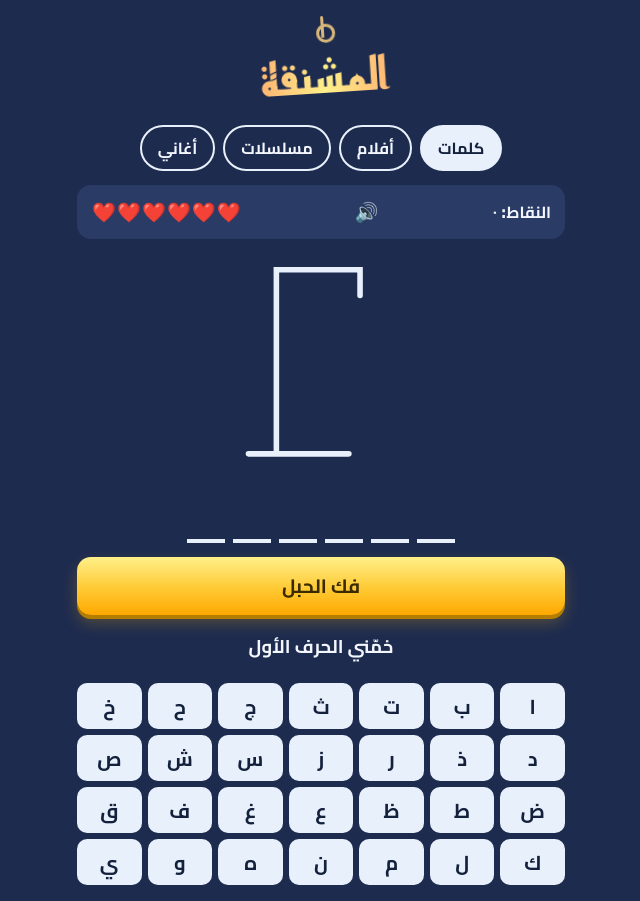
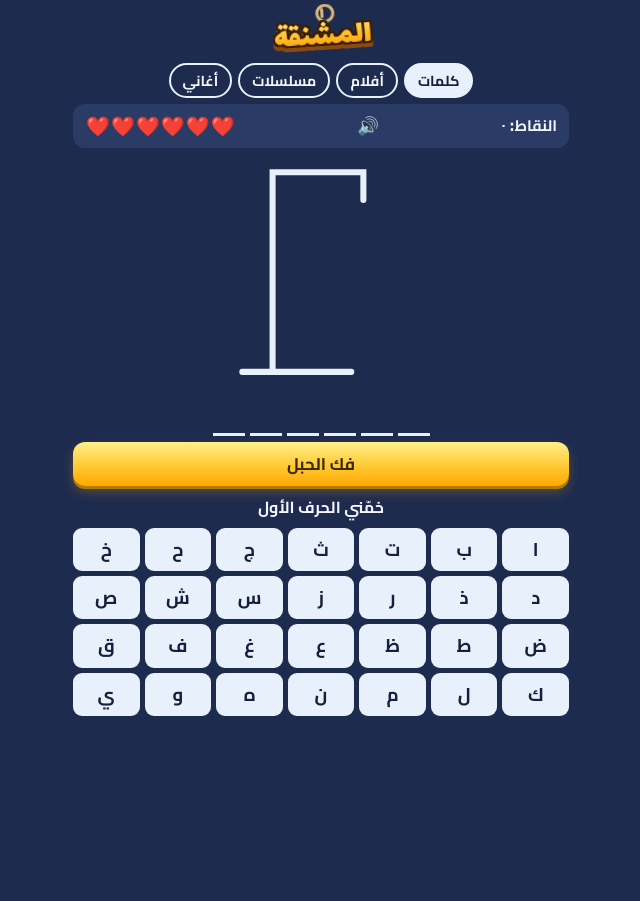
Before and after one commit to shery25shery-netizen/Hangman, a website: page www/index.html in a window 1280 px wide. Shown: the whole page, without its empty margins (319-959 px from the left). After the commit the page ends 800 px from the top, so only its background shows below. Drawn offline with Linux system fonts and the light colour scheme.

Commit message:
Add files via upload

```diff
--- a/www/index.html
+++ b/www/index.html
@@ -6,35 +6,36 @@
 <title>المشنقة</title>
 
 <style>
+@font-face{font-family:Lalezar;font-weight:400;src:url(fonts/lalezar-arabic-400-normal.woff2) format("woff2")}
 @font-face{font-family:Cairo;font-weight:500;src:url(fonts/cairo-arabic-500-normal.woff2) format("woff2")}
 @font-face{font-family:Cairo;font-weight:700;src:url(fonts/cairo-arabic-700-normal.woff2) format("woff2")}
 @font-face{font-family:'Reem Kufi';font-weight:600;src:url(fonts/reem-kufi-arabic-600-normal.woff2) format("woff2")}
 @font-face{font-family:'Reem Kufi';font-weight:700;src:url(fonts/reem-kufi-arabic-700-normal.woff2) format("woff2")}
 :root{--bg:#1d2b4f;--panel:#2a3b66;--tile:#e8f0fb;--ink:#14213d;--accent:#ff7a59;--ok:#3cc08f;--bad:#e8527a;--text:#f3f6fd;
-box-sizing:border-box;padding-top:env(safe-area-inset-top,0px);padding-bottom:env(safe-area-inset-bottom,0px)}
+}
 :root:not([data-theme="light"]){color-scheme:dark}
 *{box-sizing:border-box;-webkit-tap-highlight-color:transparent;-webkit-user-select:none;user-select:none}
-html{scroll-padding-top:env(safe-area-inset-top,0px)}
-body{margin:0;background:var(--bg);color:var(--text);font-family:Cairo,Tahoma,sans-serif;min-height:100%;display:flex;justify-content:center}
-main{width:100%;max-width:520px;padding:16px;display:flex;flex-direction:column;gap:14px}
-.logo{display:flex;flex-direction:column;align-items:center;transform-origin:50% 0;animation:swing 3.2s ease-in-out infinite}
-.logo i{width:3px;height:22px;background:#d9b779;border-radius:2px;position:relative}
+html,body{height:100%;overflow:hidden;overscroll-behavior:none;touch-action:manipulation}
+body{margin:0;background:var(--bg);color:var(--text);font-family:Cairo,Tahoma,sans-serif;display:flex;justify-content:center}
+main{width:100%;max-width:520px;height:100dvh;padding:max(8px,env(safe-area-inset-top,0px)) 12px max(8px,env(safe-area-inset-bottom,0px));display:flex;flex-direction:column;gap:6px;overflow:hidden}
+.logo{flex:none;display:flex;flex-direction:column;align-items:center;transform-origin:50% 0;animation:swing 3.2s ease-in-out infinite}
+.logo i{width:3px;height:10px;background:#d9b779;border-radius:2px;position:relative;flex:none}
 .logo i::after{content:"";position:absolute;bottom:-5px;left:-5px;width:13px;height:13px;border:3px solid #d9b779;border-radius:50%}
-h1{font-family:'Reem Kufi',Tahoma,serif;font-size:2.8rem;margin:6px 0 0;text-align:center;background:linear-gradient(90deg,#fff08a,#ff7a59,#fff08a);background-size:200% 100%;-webkit-background-clip:text;background-clip:text;color:transparent;-webkit-text-fill-color:transparent;animation:shine 4s linear infinite}
+h1{font-family:Lalezar,'Reem Kufi',Tahoma,serif;font-weight:400;font-size:2.1rem;line-height:1.1;margin:2px 0 0;text-align:center;letter-spacing:0;color:#ffb81f;background:linear-gradient(180deg,#ffe27a 0%,#ffb81f 50%,#f27d12 100%);-webkit-background-clip:text;background-clip:text;-webkit-text-fill-color:transparent;-webkit-text-stroke:0;filter:drop-shadow(2px 0 0 #3a1c07) drop-shadow(-2px 0 0 #3a1c07) drop-shadow(0 2px 0 #3a1c07) drop-shadow(0 -2px 0 #3a1c07) drop-shadow(0 4px 0 #8a4a10)}
 @keyframes swing{0%,100%{transform:rotate(4deg)}50%{transform:rotate(-4deg)}}
-@keyframes shine{to{background-position:-200% 0}}
+
 @keyframes shake{0%,100%{transform:translateX(0)}20%{transform:translateX(-12px)}40%{transform:translateX(10px)}60%{transform:translateX(-8px)}80%{transform:translateX(6px)}}
 .shake{animation:shake .45s}
 .heart{display:inline-block;width:1.3em;transition:transform .35s,opacity .35s,width .35s;letter-spacing:0}
 .heart.gone{transform:scale(0) rotate(40deg);opacity:0;width:0}
-.snd{font:inherit;font-size:1.2rem;background:none;border:0;color:var(--text);cursor:pointer}
+.snd{font:inherit;font-size:1.1rem;padding:0;background:none;border:0;color:var(--text);cursor:pointer}
 @media(prefers-reduced-motion:reduce){.logo,h1{animation:none}}
-.cats{display:flex;gap:8px;justify-content:center;flex-wrap:wrap}
-.cats button{font:inherit;font-weight:700;border:2px solid var(--tile);background:transparent;color:var(--text);padding:6px 16px;border-radius:999px;cursor:pointer}
+.cats{flex:none;display:flex;gap:6px;justify-content:center;flex-wrap:nowrap}
+.cats button{font:inherit;font-weight:700;font-size:.9rem;border:2px solid var(--tile);background:transparent;color:var(--text);padding:2px 12px;border-radius:999px;cursor:pointer}
 .cats button.on{background:var(--tile);color:var(--ink)}
-.bar{display:flex;justify-content:space-between;align-items:center;background:var(--panel);border-radius:14px;padding:8px 14px;font-weight:700}
+.bar{flex:none;display:flex;justify-content:space-between;align-items:center;background:var(--panel);border-radius:12px;padding:4px 12px;font-weight:700;font-size:.95rem}
 .lives{letter-spacing:3px;font-size:1.2rem}
-svg{width:190px;height:212px;align-self:center}
+svg{flex:1 1 0;min-height:50px;width:100%;max-height:230px;align-self:center}
 svg .gal{stroke:var(--tile);stroke-width:5;stroke-linecap:round;fill:none}
 .man{transform-origin:120px 38px;animation:dangle 2.4s ease-in-out infinite}
 @keyframes dangle{0%,100%{transform:rotate(3deg)}50%{transform:rotate(-3deg)}}
@@ -51,24 +52,24 @@ svg[data-w="5"] .eyes circle:nth-child(odd){r:5.5}
 svg[data-w="6"] .man{animation-duration:.5s}
 @media(prefers-reduced-motion:reduce){.man{animation:none}}
 .part{display:none}.part.show{display:inline;transform-box:fill-box;transform-origin:50% 0;animation:pop .45s}
-.word{display:flex;flex-wrap:wrap;gap:8px;justify-content:center;min-height:64px;align-items:flex-end;direction:rtl}
-.slot{width:38px;height:50px;border-bottom:4px solid var(--tile);font-family:'Reem Kufi',Tahoma,serif;font-size:2rem;text-align:center;line-height:50px}
-.slot.gap{border:0;width:16px}
+.word{flex:none;display:flex;flex-wrap:wrap;gap:5px;justify-content:center;align-items:flex-end;direction:rtl;min-height:46px}
+.slot{width:clamp(22px,8vw,32px);height:clamp(34px,6dvh,42px);border-bottom:3px solid var(--tile);font-family:'Reem Kufi',Tahoma,serif;font-size:clamp(1.3rem,4.4dvh,1.7rem);text-align:center;line-height:clamp(34px,6dvh,42px)}
+.slot.gap{border:0;width:12px}
 .slot.miss{color:var(--bad)}
-.kb{display:grid;grid-template-columns:repeat(7,1fr);gap:6px}
-.kb button{font:inherit;font-size:1.25rem;font-weight:700;height:46px;border:0;border-radius:10px;background:var(--tile);color:var(--ink);cursor:pointer}
+.kb{flex:none;display:grid;grid-template-columns:repeat(7,1fr);gap:5px}
+.kb button{font:inherit;font-size:1.15rem;font-weight:700;height:clamp(32px,5.4dvh,44px);border:0;border-radius:9px;background:var(--tile);color:var(--ink);cursor:pointer;padding:0}
 .kb button:disabled{cursor:default;opacity:.9}
 .kb button.hit{background:var(--ok);color:#06251a}
 .kb button.miss{background:var(--bad);color:#fff;opacity:.55}
 button:focus-visible{outline:3px solid var(--accent);outline-offset:2px}
-.rope{font:inherit;font-weight:700;font-size:1.2rem;border:0;border-radius:14px;padding:11px;color:#3a2a00;cursor:pointer;background:linear-gradient(180deg,#fff08a 0%,#ffc933 55%,#ffa800 100%);box-shadow:0 4px 0 #b37e00,0 8px 16px rgba(255,184,0,.25)}
+.rope[hidden]{display:none}.rope{flex:none;font:inherit;font-weight:700;font-size:1.05rem;border:0;border-radius:12px;padding:6px;color:#3a2a00;cursor:pointer;background:linear-gradient(180deg,#fff08a 0%,#ffc933 55%,#ffa800 100%);box-shadow:0 3px 0 #b37e00,0 6px 12px rgba(255,184,0,.25)}
 .rope:active{transform:translateY(3px);box-shadow:0 1px 0 #b37e00}
 .rope:disabled{opacity:.5;cursor:default}
-.hint{background:var(--panel);border-radius:14px;padding:12px;text-align:center}
-.pic{font-size:4.2rem;line-height:1.2;transition:filter .5s}
-.clue{font-weight:700;margin-top:4px}
-.msg{text-align:center;min-height:2.2em;font-weight:700;font-size:1.15rem}
-.next{font:inherit;font-weight:700;font-size:1.1rem;border:0;border-radius:12px;background:var(--accent);color:#2b0f06;padding:12px;cursor:pointer}
+.hint{flex:none;display:flex;align-items:center;gap:10px;justify-content:center;background:var(--panel);border-radius:12px;padding:4px 10px;text-align:center}.hint[hidden]{display:none}
+.pic{font-size:2.3rem;line-height:1.1;transition:filter .5s}
+.clue{font-weight:700;font-size:.95rem}
+.msg{flex:none;text-align:center;min-height:1.4em;font-weight:700;font-size:1rem}
+.next{flex:none;font:inherit;font-weight:700;font-size:1rem;border:0;border-radius:12px;background:var(--accent);color:#2b0f06;padding:8px;cursor:pointer}.next[hidden]{display:none}
 @media(prefers-color-scheme:dark){:root:not([data-theme="light"]){--bg:#1d2b4f}}
 </style>
 </head>
@@ -146,7 +147,7 @@ function renderCats(){$("cats").innerHTML="";Object.keys(DATA).forEach(k=>{const
 function start(){
   const list=DATA[cat].filter(x=>x[0]!==last);
   cur=list[Math.floor(Math.random()*list.length)];answer=cur[0];last=answer;hintLvl=0;
-  $("lives").innerHTML='<span class="heart">❤️</span>'.repeat(6);$("hint").hidden=true;$("hintBtn").disabled=false;$("hintBtn").textContent="فك الحبل";
+  $("lives").innerHTML='<span class="heart">❤️</span>'.repeat(6);$("hint").hidden=true;$("hintBtn").hidden=false;$("hintBtn").disabled=false;$("hintBtn").textContent="فك الحبل";
   need=new Set([...answer].filter(c=>c!==" ").map(norm));
   guessed=new Set();wrong=0;over=false;
   $("msg").textContent="خمّني الحرف الأول";$("next").hidden=true;
@@ -178,7 +179,7 @@ function hint(){
   if(hintLvl>=3)$("hintBtn").disabled=true;
   draw();
 }
-function end(){$("hintBtn").disabled=true;$("next").hidden=false;$("next").focus();draw(true)}
+function end(){$("hintBtn").disabled=true;$("hintBtn").hidden=true;$("next").hidden=false;$("next").focus();draw(true)}
 function draw(reveal){
   $("score").textContent="النقاط: "+ar(score);
   [...$("lives").children].forEach((h,i)=>h.classList.toggle("gone",i>=6-wrong));
```
Also changed, not shown: www/fonts/lalezar-arabic-400-normal.woff2 (added), 14 other files.
